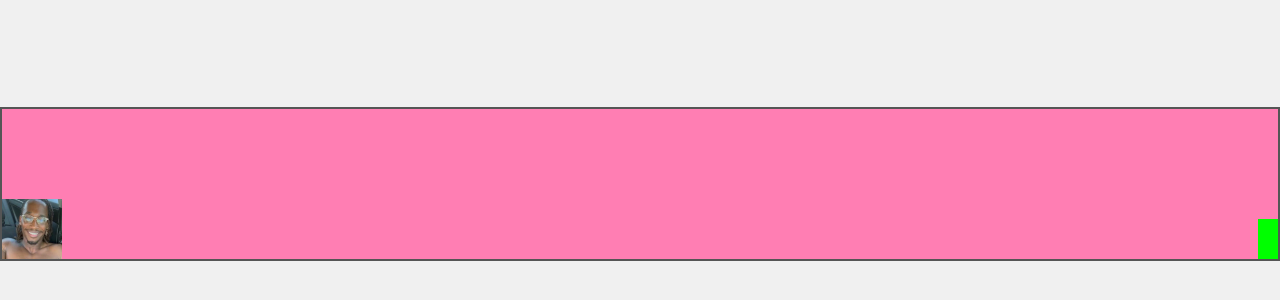
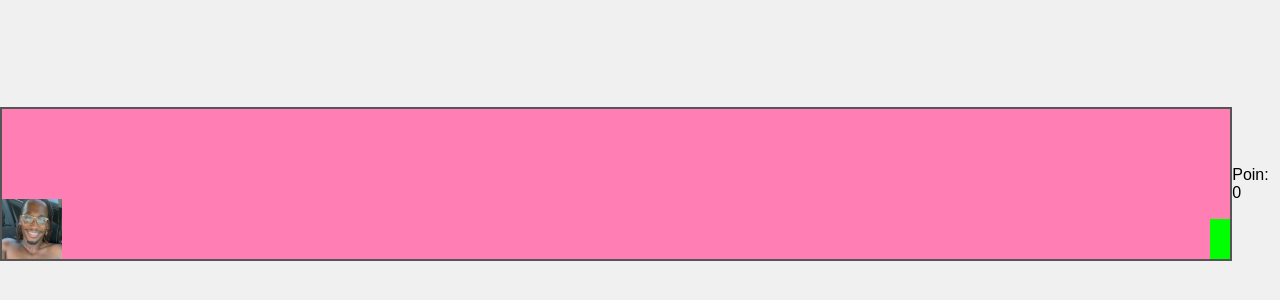
Before and after one commit to hxepnn/ambarex, a plain HTML site: page index.html in a window 1280 px wide. Shown: the part 216-516 px from the top of the page. Drawn offline with Linux system fonts and the light colour scheme.

Commit message:
index.html

```diff
--- a/index.html
+++ b/index.html
@@ -11,6 +11,7 @@
         <img id="dino" class="dino" src="dino.png" alt="Dinosaurus">
         <div id="cactus" class="cactus"></div>
     </div>
+    <div id="score">Poin: 0</div>
     <audio id="jumpSound" src="jump-sound.mp3"></audio>
     <audio id="gameOverSound" src="game-over-sound.mp3"></audio>
     <script src="script.js"></script>
```
